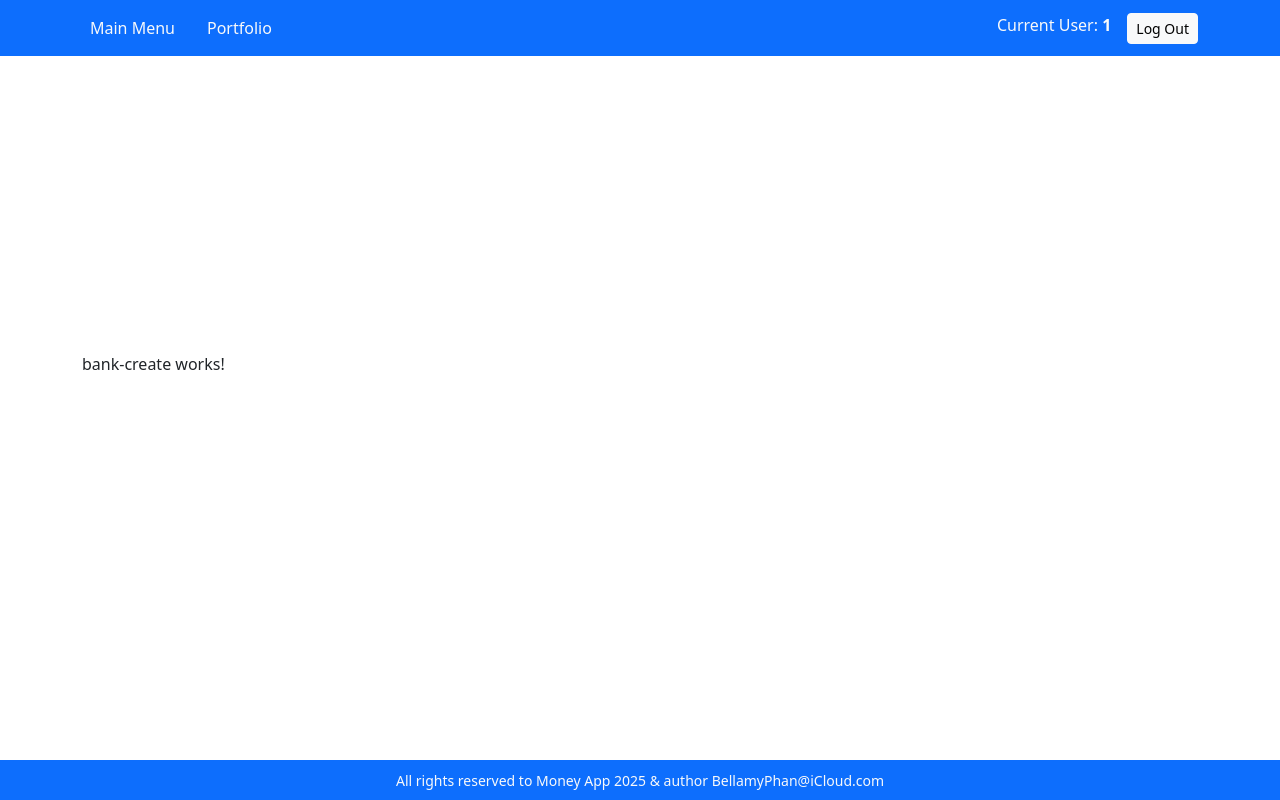
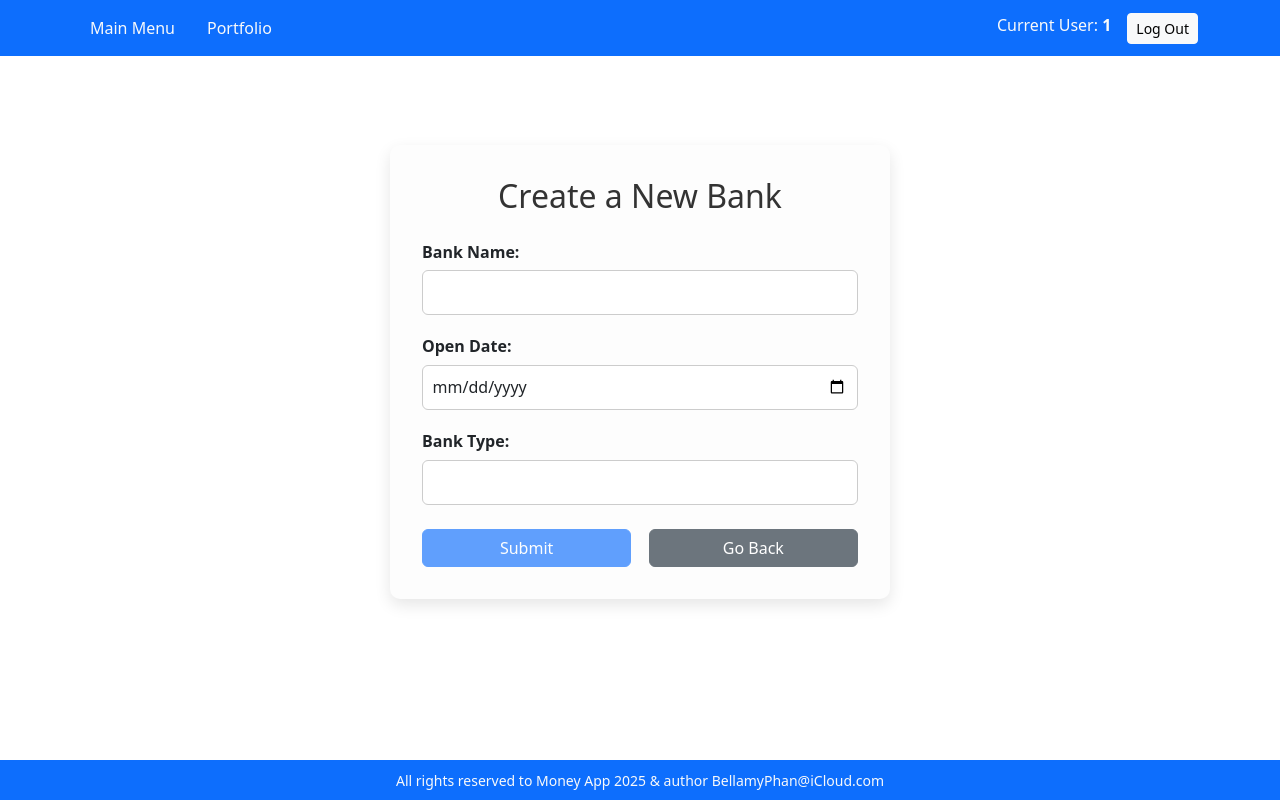
Before and after one commit to bellamyphan/bellamy-web-app, an Angular app in the folder angular-frontend/: page /money-banks/create in a window 1280 px wide. Built offline with nearby package versions, Linux system fonts and the light colour scheme; sample sign-in values are in the browser's storage.

Commit message:
frontend: bank-create component: draft a template for user input

```diff
--- a/angular-frontend/src/app/component/bank-create/bank-create.component.css
+++ b/angular-frontend/src/app/component/bank-create/bank-create.component.css
@@ -0,0 +1,43 @@
+.bank-create-container {
+  max-width: 500px;
+  margin: 2rem auto;
+  padding: 2rem;
+  background-color: #fdfdfd;
+  border-radius: 10px;
+  box-shadow: 0 6px 16px rgba(0, 0, 0, 0.1);
+}
+
+h2 {
+  text-align: center;
+  margin-bottom: 1.5rem;
+  color: #333;
+}
+
+.form-group {
+  margin-bottom: 1.2rem;
+}
+
+label {
+  display: block;
+  margin-bottom: 0.4rem;
+  font-weight: 600;
+}
+
+input.form-control,
+select.form-control {
+  width: 100%;
+  padding: 0.6rem;
+  font-size: 1rem;
+  border-radius: 6px;
+  border: 1px solid #ccc;
+}
+
+.button-group {
+  display: flex;
+  justify-content: space-between;
+  margin-top: 1.5rem;
+}
+
+button.btn {
+  width: 48%;
+}
--- a/angular-frontend/src/app/component/bank-create/bank-create.component.html
+++ b/angular-frontend/src/app/component/bank-create/bank-create.component.html
@@ -1 +1,51 @@
-<p>bank-create works!</p>
+<div class="bank-create-container">
+  <h2>Create a New Bank</h2>
+
+  <form (ngSubmit)="onSubmit()" #bankForm="ngForm" novalidate>
+    <!-- Bank Name -->
+    <div class="form-group">
+      <label for="bankName">Bank Name:</label>
+      <input
+        type="text"
+        id="bankName"
+        name="bankName"
+        class="form-control"
+        [(ngModel)]="bank.name"
+        required
+      />
+    </div>
+
+    <!-- Open Date -->
+    <div class="form-group">
+      <label for="openDate">Open Date:</label>
+      <input
+        type="date"
+        id="openDate"
+        name="openDate"
+        class="form-control"
+        [(ngModel)]="bank.openingDate"
+        required
+      />
+    </div>
+
+    <!-- Bank Type (Dropdown) -->
+    <div class="form-group">
+      <label for="bankType">Bank Type:</label>
+      <select
+        id="bankType"
+        name="bankType"
+        class="form-control"
+        [(ngModel)]="bank.type"
+        required
+      >
+        <option *ngFor="let type of bankTypes" [ngValue]="type">{{ type.type }}</option>
+      </select>
+    </div>
+
+    <!-- Buttons -->
+    <div class="button-group">
+      <button class="btn btn-primary" type="submit" [disabled]="bankForm.invalid">Submit</button>
+      <button class="btn btn-secondary" type="button" (click)="goBack()">Go Back</button>
+    </div>
+  </form>
+</div>
--- a/angular-frontend/src/app/component/bank-create/bank-create.component.ts
+++ b/angular-frontend/src/app/component/bank-create/bank-create.component.ts
@@ -1,4 +1,5 @@
 import { Component } from '@angular/core';
+import { Bank, BankType } from '../../model/bank';
 
 @Component({
   selector: 'app-bank-create',
@@ -7,5 +8,27 @@ import { Component } from '@angular/core';
   styleUrl: './bank-create.component.css'
 })
 export class BankCreateComponent {
+  bank: Bank = {
+    id: 0,
+    name: '',
+    openingDate: new Date(),
+    type: {} as BankType
+  };
 
+  bankTypes: BankType[] = [
+    { id: 1, type: 'Retail' },
+    { id: 2, type: 'Commercial' },
+    { id: 3, type: 'Investment' }
+  ];
+
+  onSubmit(): void {
+    // You'd usually send this data to a backend via a service
+    console.log('Bank created:', this.bank);
+    // Simulate navigation after submission
+    this.goBack();
+  }
+
+  goBack(): void {
+    window.location.href = '/main-menu';
+  }
 }
```
